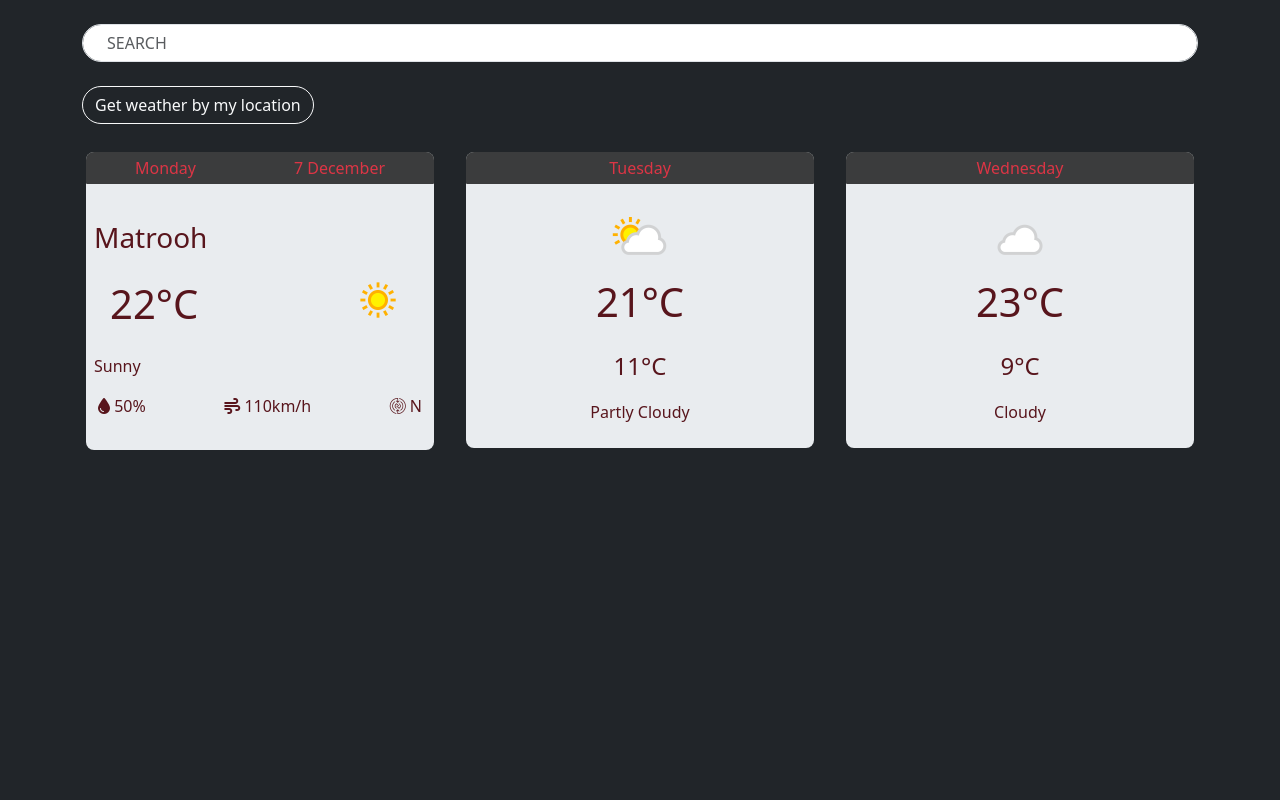
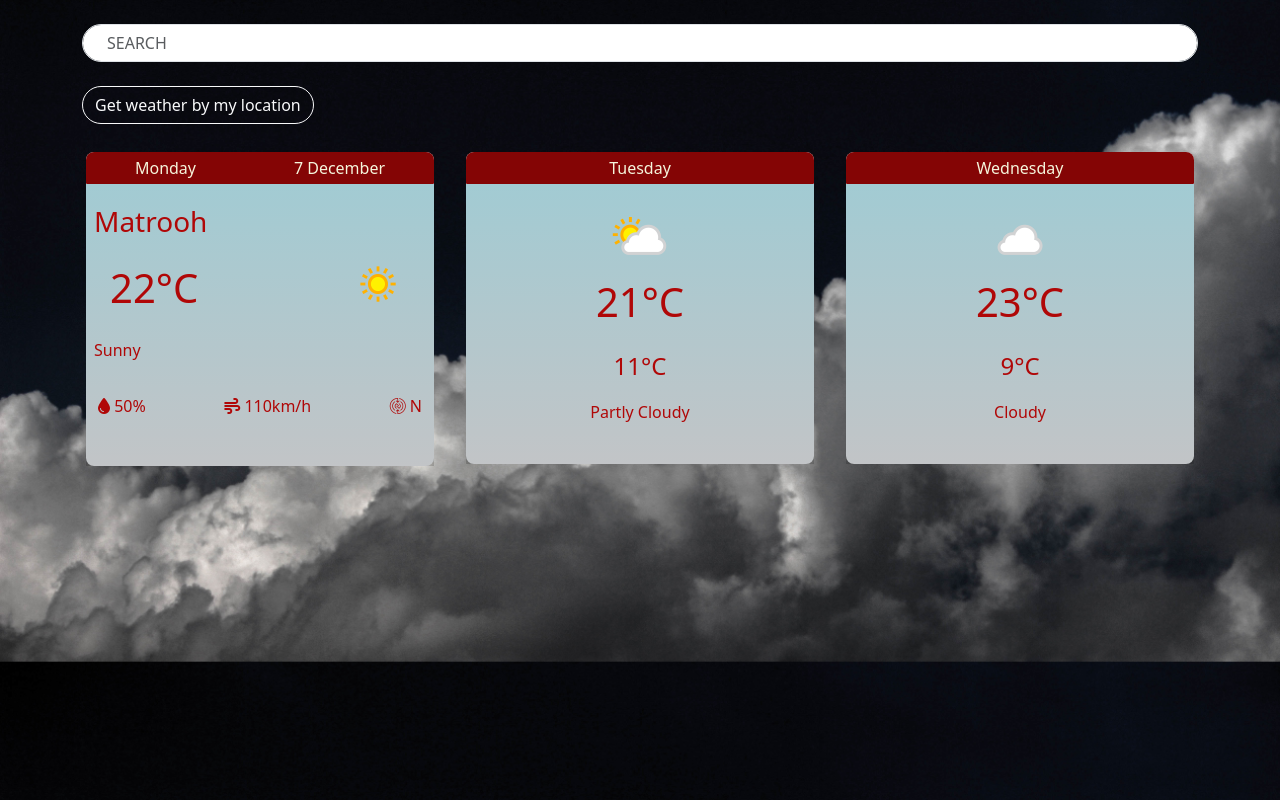
Before and after one commit to Rndody/weatherAPI, a plain HTML site: page index.html in a window 1280 px wide. Drawn offline with Linux system fonts and the light colour scheme; no server answers.

Commit message:
ta3del el geolocation and design

```diff
--- a/css/Style.css
+++ b/css/Style.css
@@ -1,3 +1,12 @@
+body{
+    background-image: url(../sewar/R.jpeg);
+    background-position: center center;
+    background-size: cover;
+    color: rgb(176, 7, 7);
+
+}
+
+
 header{
     background-color: rgba(0, 0, 0, 0.746);
     border-radius: .0625rem;
@@ -5,6 +14,14 @@ header{
     -moz-border-radius: .0625rem;
     -ms-border-radius: .0625rem;
     -o-border-radius: .0625rem;
+    background-color: rgb(132, 5, 5);
+    color: beige;
+}
+
+.my-card{
+
+    /* background: rgba(0, 0, 0, 0.291); */
+background: linear-gradient(0deg, rgba(0,0,0,0.16900165264423073) 0%, rgba(0,128,147,0.30562650240384615));
 }
 .bg-body-secondary{
     /* height: 60vh; */
--- a/index.html
+++ b/index.html
@@ -17,7 +17,7 @@
     <link rel="stylesheet" href="css/Style.css">
 </head>
 
-<body class="bg-dark text-danger-emphasis">
+<body class="">
     <div class="container">
         <input id="search" class="form-control w-100 rounded-pill px-4 my-4" placeholder="SEARCH" type="text">
         <p id="status"></p>
@@ -29,23 +29,23 @@
 
             <div id="today" class="col-lg-4    ">
                 <div class="m-1 rounded-3 bg-body-secondary ">
-                    <header class="d-flex justify-content-around rounded-top-3  text-danger">
+                    <header class="d-flex justify-content-around rounded-top-3 ">
                         <p id="dayP" class="m-1"> Monday</p>
                         <p id="dateP" class="m-1">7 December</p>
                     </header>
-                    <div class="px-2 mt-3 py-3 ">
+                    <div class="px-2  py-3 my-card">
 
                         <main>
                             <p id="cityName" class="fs-3">Matrooh</p>
                             <p class="d-flex justify-content-between px-3">
                                 <span id="temperature" class="fs-1">22&deg;C </span>
-                                <span id="iconImg">
-                                    <sup><img src="weather/day/113.png" alt="Weather img"></sup>
+                                <span >
+                                    <sup><img id="iconImg" src="weather/day/113.png" alt="Weather img"></sup>
                                 </span>
                             </p>
                             <p id="WeatherInfo">Sunny</p>
                         </main>
-                        <footer class="d-flex justify-content-between px-1">
+                        <footer class="d-flex justify-content-between px-1 py-3">
                             <p>
                                 <i class="fa-solid fa-droplet"></i> <span id="humidity"> 50% </span>
                             </p>
@@ -69,8 +69,8 @@
             <div id="tomorrow" class="col-lg-4   ">
 
                 <div class="m-1 rounded-3 bg-body-secondary ">
-                    <header class="followingDayName p-1 rounded-top-3 text-center  text-danger">Tuesday</header>
-                    <div class="p-2 mt-3 d-flex flex-column align-items-center">
+                    <header class="followingDayName p-1 rounded-top-3 text-center ">Tuesday</header>
+                    <div class="px-2 py-4  d-flex flex-column align-items-center my-card">
                         <img class="followingDayImg" src="weather/day/116.png" alt="wether img">
                         <p class="maxTemp fs-1">21&deg;C</p>
                         <p class="minTemp fs-4">11&deg;C</p>
@@ -85,8 +85,8 @@
             <div id="afterTomorrow" class="col-lg-4   ">
 
                 <div class="m-1 rounded-3 bg-body-secondary  ">
-                    <header class="followingDayName p-1 rounded-top-3 text-center  text-danger ">Wednesday</header>
-                    <div class="p-2 mt-3 d-flex flex-column align-items-center">
+                    <header class="followingDayName p-1 rounded-top-3 text-center  ">Wednesday</header>
+                    <div class="px-2 py-4  d-flex flex-column align-items-center my-card">
                         <img class="followingDayImg" src="weather/day/119.png" alt="wether img">
                         <p class="maxTemp fs-1">23&deg;C</p>
                         <p class="minTemp fs-4">9&deg;C</p>
--- a/js/index.js
+++ b/js/index.js
@@ -41,28 +41,48 @@ searchInput.addEventListener("keyup", function () {
 
 })
 
+function showPosition(position) {
+    latitude = position.coords.latitude;
+    longitude = position.coords.longitude;
+    console.log(latitude,longitude)
+}
 getLocationBtn.addEventListener("click", function () {
     let statusP = document.getElementById("status");
     function getLocation() {
         if (navigator.geolocation) {
-            navigator.geolocation.getCurrentPosition(showPosition);
+            navigator.geolocation.getCurrentPosition(showPosition, checkError);
         } else {
             statusP.innerHTML = "Geolocation is not supported by this browser. Please use the search bar";
         }
     }
 
-    function showPosition(position) {
-        latitude = position.coords.latitude;
-        longitude = position.coords.longitude;
+    getLocation();
+    geolocationFetch();
+
+})
+
+//! ############+++++ fetch geolocation function ++++++++++###########
+async function geolocationFetch() {
+    let fetchResponse = await fetch(`${baseURL}/forecast.json?key=${myKey}&q=${latitude},${longitude}&days=3`);
+    let jsonObject = await fetchResponse.json();
+    return jsonObject;
+}
+
+const checkError = (error) => {
+    switch (error.code) {
+        case error.PERMISSION_DENIED:
+            locationDiv.innerText = "Please allow access to location";
+            break;
+        case error.POSITION_UNAVAILABLE:
+            //usually fired for firefox
+            locationDiv.innerText = "Location Information unavailable";
+            break;
+        case error.TIMEOUT:
+            locationDiv.innerText = "The request to get user location timed out";
     }
+};
 
-    //! ############+++++ fetch geolocation function ++++++++++###########
-    async function geolocationFetch() {
-        let fetchResponse = await fetch(`${baseURL}/forecast.json?key=${myKey}&q=${latitude},${longitude}&days=3`);
-        let jsonObject = await fetchResponse.json();
-        return jsonObject;
-    }
-})
+
 
 
 
@@ -93,6 +113,7 @@ function todayWeather(data) {
     wind.innerHTML = data.current.wind_kph + " Km/H";
     direction.innerHTML = data.current.wind_dir;
     iconImg.setAttribute("scr", data.current.condition.icon);
+
 }
 
 
```
Also changed, not shown: sewar/15357678990_58a306c3e6.jpg (added), sewar/51893589645_e630d50edb_b.jpg (added), sewar/OIP.jpeg (added), sewar/R.jpeg (added), 1 other file.
